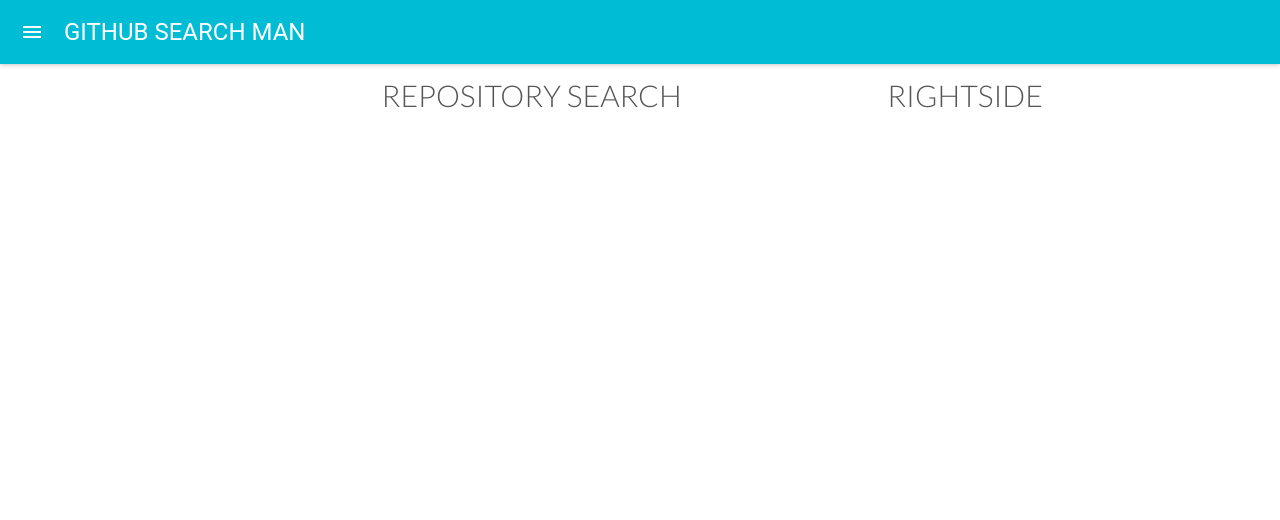
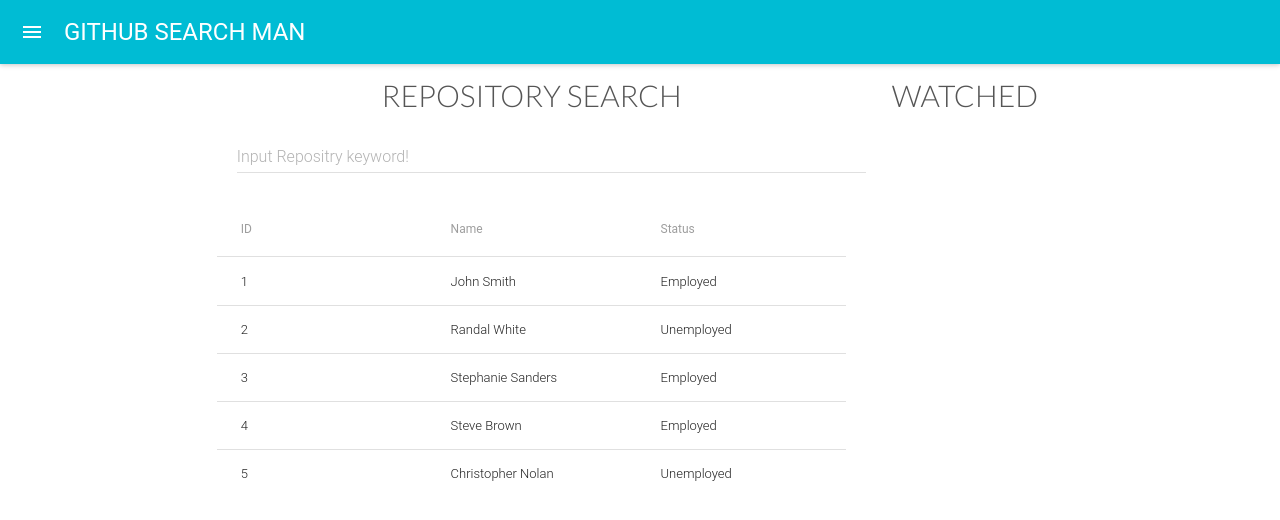
Before and after one commit to voidsatisfaction/github-search-man, a React (Create React App) app in the folder client/: page / in a window 1280 px wide. Shown: the top 520 px of the page. Built offline with nearby package versions, Linux system fonts and the light colour scheme; what react-tap-event-plugin would draw is missing.

Commit message:
feat: add lists layout on main

```diff
--- /dev/null
+++ b/client/src/components/organism/ListRepos/index.jsx
@@ -0,0 +1,58 @@
+import React from 'react';
+import {
+  Table,
+  TableBody,
+  TableHeader,
+  TableHeaderColumn,
+  TableRow,
+  TableRowColumn,
+} from 'material-ui/Table';
+
+const ListRepos = (props) => {
+  return (
+    <Table>
+      <TableHeader
+        adjustForCheckbox={false}
+        displaySelectAll={false}
+        enableSelectAll={false}
+      >
+        <TableRow>
+          <TableHeaderColumn>ID</TableHeaderColumn>
+          <TableHeaderColumn>Name</TableHeaderColumn>
+          <TableHeaderColumn>Status</TableHeaderColumn>
+        </TableRow>
+      </TableHeader>
+      <TableBody
+        displayRowCheckbox={false}
+      >
+        <TableRow>
+          <TableRowColumn>1</TableRowColumn>
+          <TableRowColumn>John Smith</TableRowColumn>
+          <TableRowColumn>Employed</TableRowColumn>
+        </TableRow>
+        <TableRow>
+          <TableRowColumn>2</TableRowColumn>
+          <TableRowColumn>Randal White</TableRowColumn>
+          <TableRowColumn>Unemployed</TableRowColumn>
+        </TableRow>
+        <TableRow>
+          <TableRowColumn>3</TableRowColumn>
+          <TableRowColumn>Stephanie Sanders</TableRowColumn>
+          <TableRowColumn>Employed</TableRowColumn>
+        </TableRow>
+        <TableRow>
+          <TableRowColumn>4</TableRowColumn>
+          <TableRowColumn>Steve Brown</TableRowColumn>
+          <TableRowColumn>Employed</TableRowColumn>
+        </TableRow>
+        <TableRow>
+          <TableRowColumn>5</TableRowColumn>
+          <TableRowColumn>Christopher Nolan</TableRowColumn>
+          <TableRowColumn>Unemployed</TableRowColumn>
+        </TableRow>
+      </TableBody>
+    </Table>
+  );
+}
+
+export default ListRepos;
--- a/client/src/components/page/Main/index.jsx
+++ b/client/src/components/page/Main/index.jsx
@@ -1,16 +1,31 @@
 import React, { Component } from 'react';
 
+import TextField from 'material-ui/TextField';
+
+import ListRepos from '../../organism/ListRepos';
 import MainWrapper from '../../molecule/MainWrapper';
 import Panel from '../../molecule/Panel';
+
+const listLegends = ['id','name','language','stars','updated'];
 
 const Main = (props) => (
   <MainWrapper>
     <Panel col="1-6" />
     <Panel col="3-6">
       <h1>Repository Search</h1>
+      <TextField
+        fullWidth
+        hintText="Input Repositry keyword!"
+        style={{
+          margin: '20px'
+        }}
+      />
+      <ListRepos
+        legends={listLegends}
+      />
     </Panel>
     <Panel col="1-6">
-      <h1>rightside</h1>
+      <h1>watched</h1>
     </Panel>
     <Panel col="1-6" />
   </MainWrapper>
```
